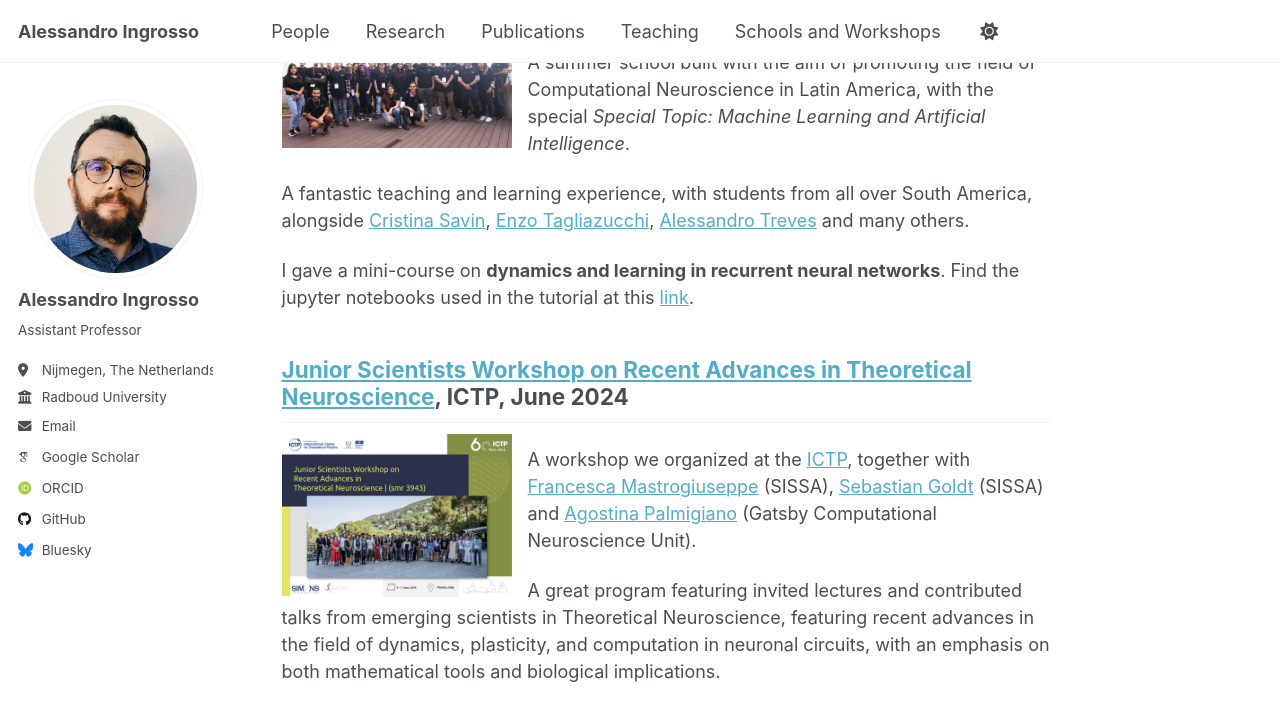
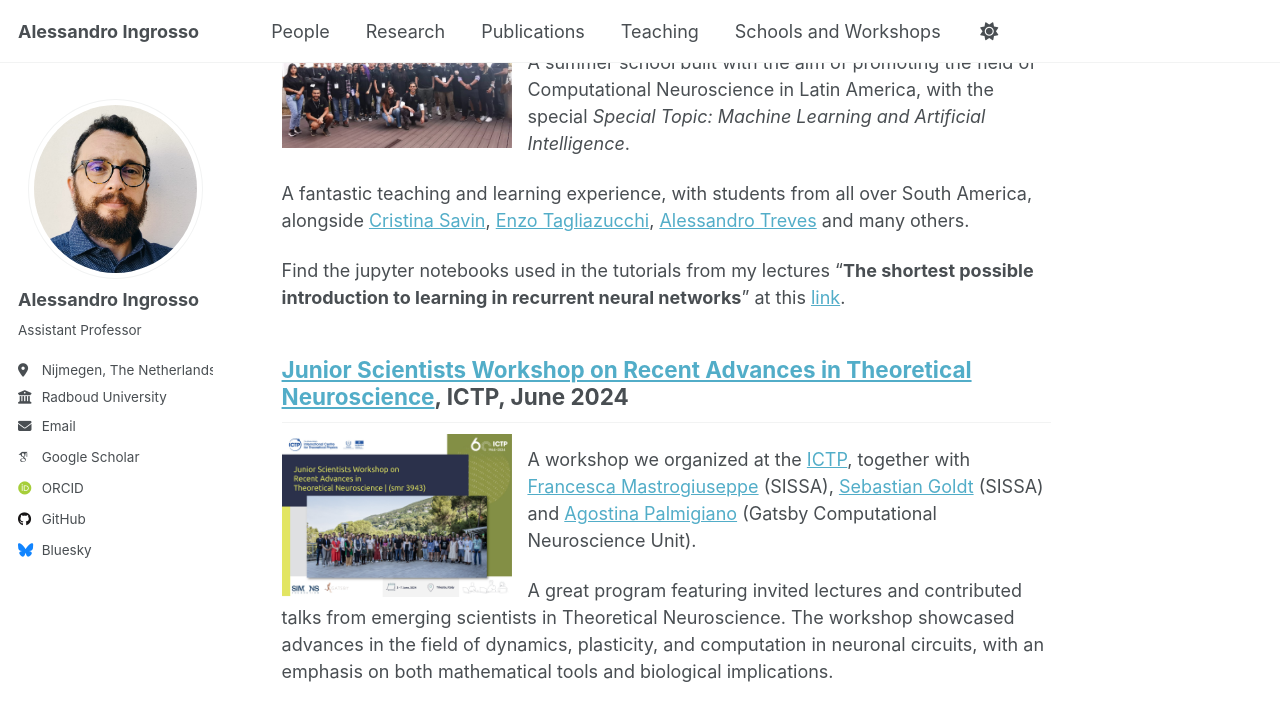
Before and after one commit to aleingrosso/aleingrosso.github.io, a Jekyll site: the page built from _pages/schools.md, in a window 1280 px wide and 900 px high, scrolled down 766 px. Shown: the top 721 px of the window. Built offline with Jekyll 4.4.1, drawn with Linux system fonts in a browser that asks for light colours; some web fonts are replaced; a script that is not in the unit is left out.

Commit message:
small fixes to schools page

```diff
--- a/_pages/schools.md
+++ b/_pages/schools.md
@@ -63,7 +63,7 @@ A summer school built with the aim of promoting the field of Computational Neuro
 
 A fantastic teaching and learning experience, with students from all over South America, alongside [Cristina Savin](https://as.nyu.edu/faculty/cristina-savin.html), [Enzo Tagliazucchi](https://brainlat.uai.cl/profesor/enzo-tagliazucchi/), [Alessandro Treves](https://phdcns.sissa.it/faculty/alessandro-treves) and many others.
 
-I gave a mini-course on **dynamics and learning in recurrent neural networks**. Find the jupyter notebooks used in the tutorial at this [link](https://github.com/aleingrosso/laconeu2023_rnn).
+Find the jupyter notebooks used in the tutorials from my lectures "**The shortest possible introduction to learning in recurrent neural networks**" at this [link](https://github.com/aleingrosso/laconeu2023_rnn).
 <br clear="left"/>
 
 ## [Junior Scientists Workshop on Recent Advances in Theoretical Neuroscience](https://indico.ictp.it/event/10481), ICTP, June 2024
@@ -72,5 +72,5 @@ I gave a mini-course on **dynamics and learning in recurrent neural networks**.
 
 A workshop we organized at the [ICTP](https://www.ictp.it/), together with [Francesca Mastrogiuseppe](https://fmastrogiuseppe.github.io/) (SISSA), [Sebastian Goldt](https://datascience.sissa.it/person/16/sebastian-goldt) (SISSA) and [Agostina Palmigiano](https://palmigianolab.com/) (Gatsby Computational Neuroscience Unit).
 
-A great program featuring invited lectures and contributed talks from emerging scientists in Theoretical Neuroscience, featuring recent advances in the field of dynamics, plasticity, and computation in neuronal circuits, with an emphasis on both mathematical tools and biological implications.
+A great program featuring invited lectures and contributed talks from emerging scientists in Theoretical Neuroscience. The workshop showcased advances in the field of dynamics, plasticity, and computation in neuronal circuits, with an emphasis on both mathematical tools and biological implications.
 <br clear="left"/>
```
